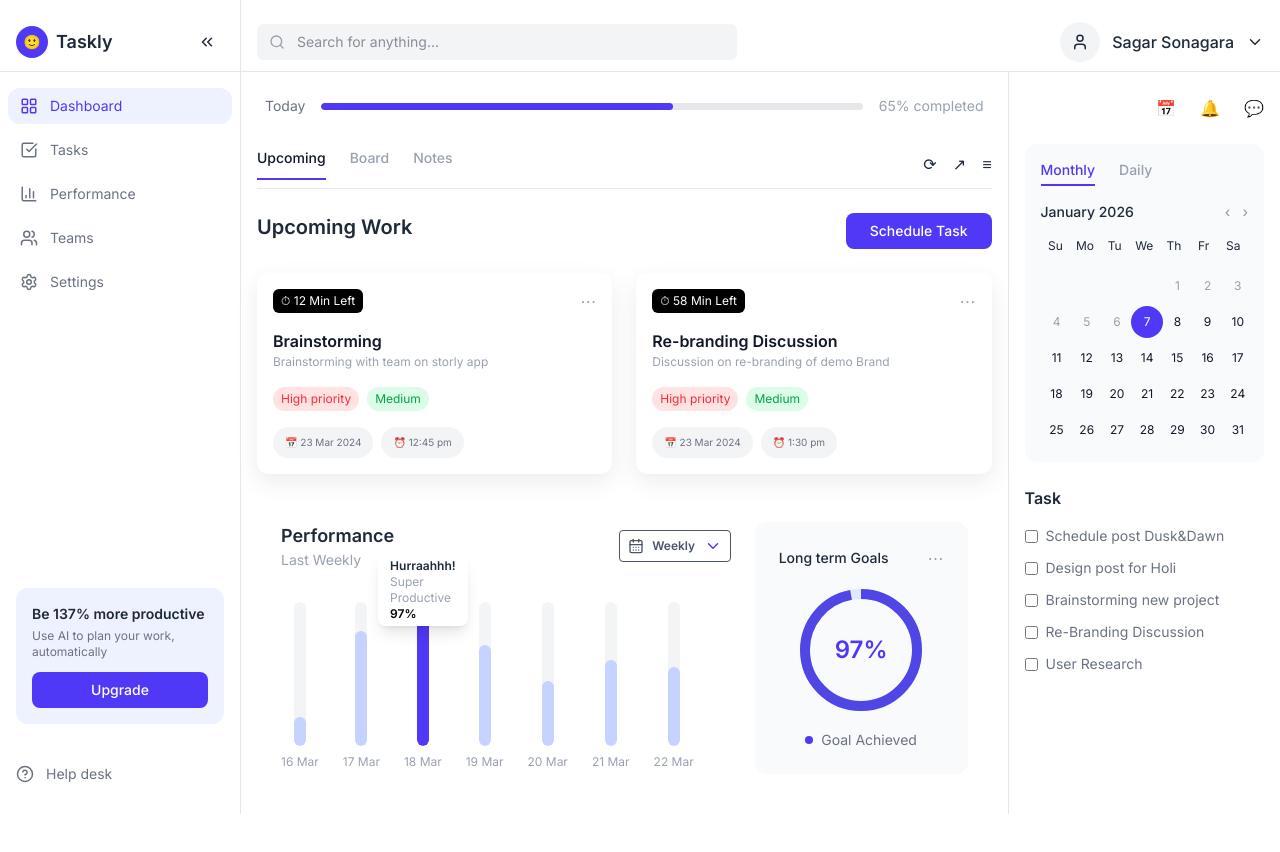
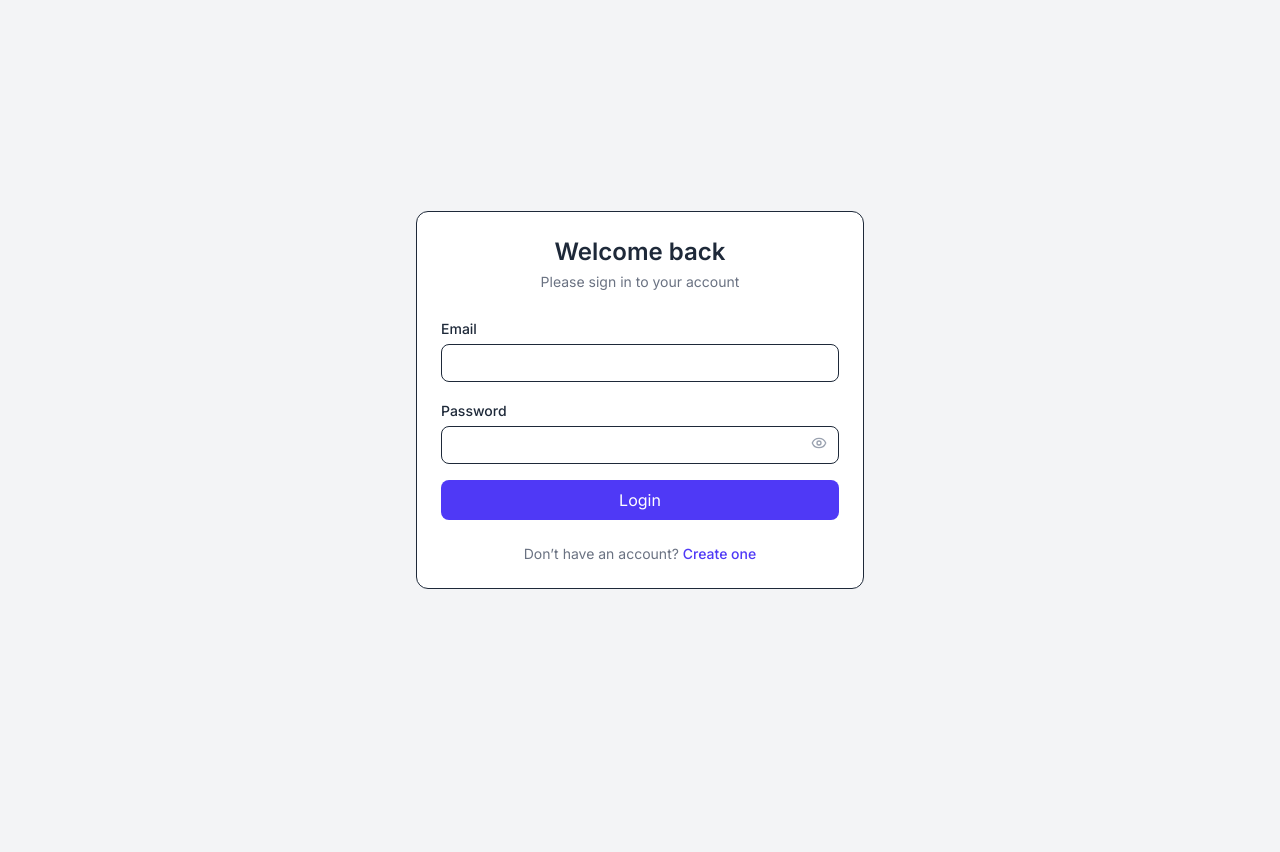
Before and after one commit to SRSONAGARA/Taskly, a React (Vite) app: page /register in a window 1280 px wide. Shown: the top 852 px of the page. After the commit the page ends 800 px from the top, so only its background shows below. Built offline with nearby package versions, Linux system fonts and the light colour scheme.

Commit message:
login and registration page ui added

```diff
--- a/package.json
+++ b/package.json
@@ -11,6 +11,7 @@
   },
   "dependencies": {
     "@tailwindcss/vite": "^4.1.18",
+    "framer-motion": "^12.24.7",
     "lucide-react": "^0.562.0",
     "react": "^19.2.0",
     "react-dom": "^19.2.0",
--- a/src/App.jsx
+++ b/src/App.jsx
@@ -1,12 +1,16 @@
 import React from "react";
 import Layout from "./components/layout/Layout";
 import Dashboard from "./pages/Dashbaord";
+import Login from "./pages/Login";
+import Register from "./pages/Register";
 
 const App = () => {
   return (
-    <Layout>
-      <Dashboard />
-    </Layout>
+    // <Layout>
+    //   <Dashboard />
+    // </Layout>
+    <Login/>
+    // <Register/>
   );
 };
 
--- /dev/null
+++ b/src/pages/Login.jsx
@@ -0,0 +1,109 @@
+import { useState } from "react";
+import { motion } from "framer-motion";
+import { Eye, EyeOff } from "lucide-react";
+
+const Login = () => {
+  const [form, setForm] = useState({ email: "", password: "" });
+  const [errors, setErrors] = useState({});
+  const [showPassword, setShowPassword] = useState(false);
+
+  const validate = () => {
+    const newErrors = {};
+    if (!form.email) newErrors.email = "Email is required";
+    if (!form.password) newErrors.password = "Password is required";
+    return newErrors;
+  };
+
+  const handleSubmit = (e) => {
+    e.preventDefault();
+    const validationErrors = validate();
+    setErrors(validationErrors);
+
+    if (Object.keys(validationErrors).length === 0) {
+      console.log("Login data:", form);
+    }
+  };
+
+  return (
+    <div className="min-h-screen flex items-center justify-center bg-gray-100 px-4">
+      <motion.div
+        initial={{ opacity: 0, y: -20 }}
+        animate={{ opacity: 1, y: 0 }}
+        transition={{ duration: 0.4 }}
+        className="w-full max-w-md bg-white rounded-xl border p-6 space-y-6"
+      >
+        {/* Header */}
+        <div className="text-center space-y-1">
+          <h2 className="text-2xl font-semibold">Welcome back</h2>
+          <p className="text-sm text-gray-500">
+            Please sign in to your account
+          </p>
+        </div>
+
+        {/* Form */}
+        <form onSubmit={handleSubmit} className="space-y-4">
+          {/* Email */}
+          <div>
+            <label className="text-sm font-medium">Email</label>
+            <input
+              type="email"
+              value={form.email}
+              onChange={(e) =>
+                setForm({ ...form, email: e.target.value })
+              }
+              className="mt-1 w-full border rounded-lg px-3 py-2 text-sm focus:outline-none focus:ring-2 focus:ring-indigo-600"
+            />
+            {errors.email && (
+              <p className="text-xs text-red-500 mt-1">{errors.email}</p>
+            )}
+          </div>
+
+          {/* Password */}
+          <div>
+            <label className="text-sm font-medium">Password</label>
+            <div className="relative">
+              <input
+                type={showPassword ? "text" : "password"}
+                value={form.password}
+                onChange={(e) =>
+                  setForm({ ...form, password: e.target.value })
+                }
+                className="mt-1 w-full border rounded-lg px-3 py-2 pr-10 text-sm focus:outline-none focus:ring-2 focus:ring-indigo-600"
+              />
+              <button
+                type="button"
+                onClick={() => setShowPassword((v) => !v)}
+                className="absolute right-3 top-1/2 -translate-y-1/2 text-gray-400"
+              >
+                {showPassword ? <EyeOff size={16} /> : <Eye size={16} />}
+              </button>
+            </div>
+            {errors.password && (
+              <p className="text-xs text-red-500 mt-1">
+                {errors.password}
+              </p>
+            )}
+          </div>
+
+          {/* Submit */}
+          <button
+            type="submit"
+            className="w-full bg-indigo-600 text-white py-2 rounded-lg hover:bg-indigo-700 transition"
+          >
+            Login
+          </button>
+        </form>
+
+        {/* Footer */}
+        <p className="text-sm text-center text-gray-500">
+          Don’t have an account?{" "}
+          <a href="/register" className="text-indigo-600 font-medium">
+            Create one
+          </a>
+        </p>
+      </motion.div>
+    </div>
+  );
+};
+
+export default Login;
--- /dev/null
+++ b/src/pages/Register.jsx
@@ -0,0 +1,133 @@
+import { useState } from "react";
+import { motion } from "framer-motion";
+import { Eye, EyeOff } from "lucide-react";
+
+const Register = () => {
+  const [form, setForm] = useState({
+    name: "",
+    email: "",
+    password: "",
+  });
+
+  const [errors, setErrors] = useState({});
+  const [showPassword, setShowPassword] = useState(false);
+
+  const validate = () => {
+    const newErrors = {};
+    if (!form.name) newErrors.name = "Name is required";
+    if (!form.email) newErrors.email = "Email is required";
+    if (!form.password) newErrors.password = "Password is required";
+    if (form.password && form.password.length < 6)
+      newErrors.password = "Password must be at least 6 characters";
+    return newErrors;
+  };
+
+  const handleSubmit = (e) => {
+    e.preventDefault();
+    const validationErrors = validate();
+    setErrors(validationErrors);
+
+    if (Object.keys(validationErrors).length === 0) {
+      console.log("Register data:", form);
+    }
+  };
+
+  return (
+    <div className="min-h-screen flex items-center justify-center bg-gray-100 px-4">
+      <motion.div
+        initial={{ opacity: 0, y: -20 }}
+        animate={{ opacity: 1, y: 0 }}
+        transition={{ duration: 0.4 }}
+        className="w-full max-w-md bg-white rounded-xl border p-6 space-y-6"
+      >
+        {/* Header */}
+        <div className="text-center space-y-1">
+          <h2 className="text-2xl font-semibold">Create an account</h2>
+          <p className="text-sm text-gray-500">
+            Start managing your tasks efficiently
+          </p>
+        </div>
+
+        {/* Form */}
+        <form onSubmit={handleSubmit} className="space-y-4">
+          {/* Name */}
+          <div>
+            <label className="text-sm font-medium">Full Name</label>
+            <input
+              type="text"
+              value={form.name}
+              onChange={(e) =>
+                setForm({ ...form, name: e.target.value })
+              }
+              className="mt-1 w-full border rounded-lg px-3 py-2 text-sm focus:outline-none focus:ring-2 focus:ring-indigo-600"
+            />
+            {errors.name && (
+              <p className="text-xs text-red-500 mt-1">{errors.name}</p>
+            )}
+          </div>
+
+          {/* Email */}
+          <div>
+            <label className="text-sm font-medium">Email</label>
+            <input
+              type="email"
+              value={form.email}
+              onChange={(e) =>
+                setForm({ ...form, email: e.target.value })
+              }
+              className="mt-1 w-full border rounded-lg px-3 py-2 text-sm focus:outline-none focus:ring-2 focus:ring-indigo-600"
+            />
+            {errors.email && (
+              <p className="text-xs text-red-500 mt-1">{errors.email}</p>
+            )}
+          </div>
+
+          {/* Password */}
+          <div>
+            <label className="text-sm font-medium">Password</label>
+            <div className="relative">
+              <input
+                type={showPassword ? "text" : "password"}
+                value={form.password}
+                onChange={(e) =>
+                  setForm({ ...form, password: e.target.value })
+                }
+                className="mt-1 w-full border rounded-lg px-3 py-2 pr-10 text-sm focus:outline-none focus:ring-2 focus:ring-indigo-600"
+              />
+              <button
+                type="button"
+                onClick={() => setShowPassword((v) => !v)}
+                className="absolute right-3 top-1/2 -translate-y-1/2 text-gray-400"
+              >
+                {showPassword ? <EyeOff size={16} /> : <Eye size={16} />}
+              </button>
+            </div>
+            {errors.password && (
+              <p className="text-xs text-red-500 mt-1">
+                {errors.password}
+              </p>
+            )}
+          </div>
+
+          {/* Submit */}
+          <button
+            type="submit"
+            className="w-full bg-indigo-600 text-white py-2 rounded-lg hover:bg-indigo-700 transition"
+          >
+            Register
+          </button>
+        </form>
+
+        {/* Footer */}
+        <p className="text-sm text-center text-gray-500">
+          Already have an account?{" "}
+          <a href="/login" className="text-indigo-600 font-medium">
+            Login
+          </a>
+        </p>
+      </motion.div>
+    </div>
+  );
+};
+
+export default Register;
```
Also changed, not shown: 1 other file (tests, documents, lock files or other folders).
